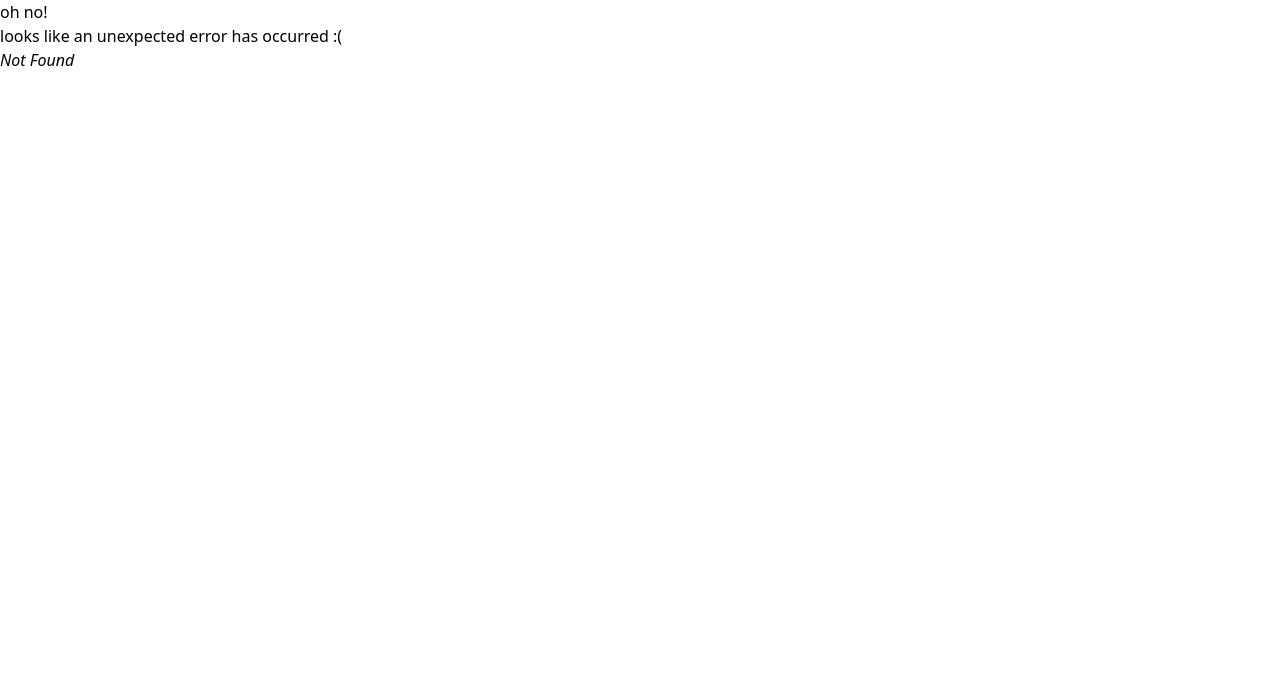
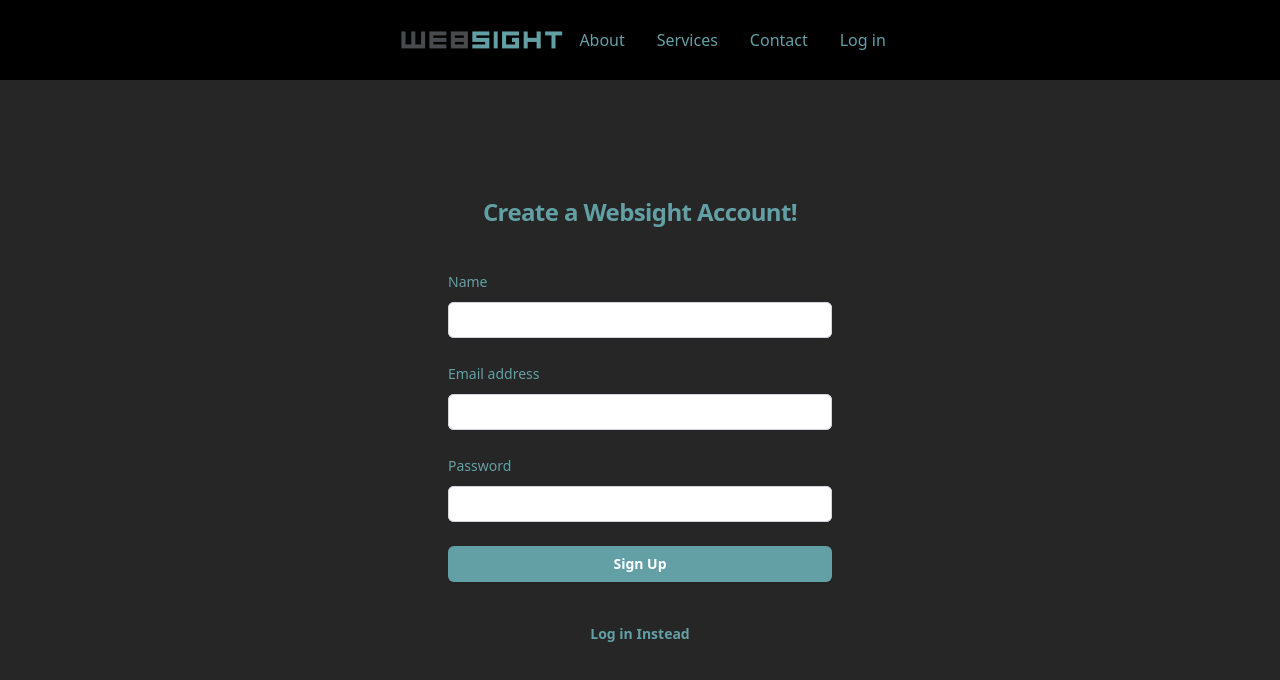
Before and after one commit to JoshON5/websight, a React (Vite) app in the folder client/: page /signup in a window 1280 px wide. Before the commit this address had no page. Shown: the top 680 px of the page. Built offline with nearby package versions, Linux system fonts and the light colour scheme.

Commit message:
commit to stash

```diff
--- a/client/src/components/ProjectForm/index.jsx
+++ b/client/src/components/ProjectForm/index.jsx
@@ -5,4 +5,4 @@
 // import { ADD_PROJECT } from '../../utils/mutations';
 // import { QUERY_PROJECTS } from '../../utils/queries';
 
-// import Auth from '../../utils/auth';
+import Auth from '../../utils/auth';
--- a/client/src/main.jsx
+++ b/client/src/main.jsx
@@ -3,7 +3,7 @@ import { createBrowserRouter, RouterProvider } from "react-router-dom";
 
 import App from './App.jsx'
 import Home from './pages/Home';
-// import Signup from './pages/Signup';
+import Signup from './pages/Signup';
 import Login from './pages/Login';
 import ProjectForm from './pages/ProjectForm';
 import ErrorPage from './pages/ErrorPage';
@@ -23,6 +23,10 @@ const router = createBrowserRouter([
         element: <Login />
       },
       {
+        path: '/signup',
+        element: <Signup />
+      },
+      {
         path: '/projectform',
         element: <ProjectForm />
       }
--- a/client/src/pages/Signup.jsx
+++ b/client/src/pages/Signup.jsx
@@ -0,0 +1,132 @@
+import { useState } from 'react';
+import { useMutation } from '@apollo/client';
+import { ADD_USER } from '../utils/mutations';
+import { Link } from 'react-router-dom';
+
+import Auth from '../utils/auth';
+
+const Signup = () => {
+  const [formState, setFormState] = useState({
+    name: '',
+    email: '',
+    password: '',
+  });
+  const [addUser, { error, data }] = useMutation(ADD_USER);
+
+  const handleChange = (event) => {
+    const { name, value } = event.target;
+
+    setFormState({
+      ...formState,
+      [name]: value,
+    });
+  };
+
+  const handleFormSubmit = async (event) => {
+    event.preventDefault();
+    console.log(formState);
+
+    try {
+      const { data } = await addUser({
+        variables: { ...formState },
+      });
+
+      Auth.login(data.addUser.token);
+    } catch (e) {
+      console.error(e);
+    }
+  };
+    return (
+
+        <div className="flex w-screen min-h-screen flex-1 flex-col justify-center px-6 py-12 lg:px-8 bg-neutral-800">
+        <div className="sm:mx-auto sm:w-full sm:max-w-sm">
+          <h2 className="mt-10 text-center text-2xl font-bold leading-9 tracking-tight text-webTeal">
+            Create a Websight Account!
+          </h2>
+        </div>
+
+        <div className="mt-10 sm:mx-auto sm:w-full sm:max-w-sm">
+        {data ? (
+              <p>
+                Success! You may now head{' '}
+                <Link to="/">back to the homepage.</Link>
+              </p>
+            ) : (
+          <form onSubmit={handleFormSubmit} className="space-y-6">
+
+          <div>
+              <label htmlFor="name" className="block text-sm font-medium leading-6 text-webTeal">
+                Name
+              </label>
+              <div className="mt-2">
+                <input
+                  name="name"
+                  type="name"
+                  autoComplete="name"
+                  value={formState.name}
+                  onChange={handleChange}
+                  className="block w-full rounded-md border-0 py-1.5 px-3 text-gray-900 shadow-sm ring-1 ring-inset ring-gray-300 placeholder:text-gray-400 focus:ring-2 focus:ring-inset focus:ring-webTeal sm:text-sm sm:leading-6"
+                />
+              </div>
+            </div>
+
+            <div>
+              <label htmlFor="email" className="block text-sm font-medium leading-6 text-webTeal">
+                Email address
+              </label>
+              <div className="mt-2">
+                <input
+                  name="email"
+                  type="email"
+                  autoComplete="email"
+                  value={formState.email}
+                  onChange={handleChange}
+                  className="block w-full rounded-md border-0 py-1.5 px-3 text-gray-900 shadow-sm ring-1 ring-inset ring-gray-300 placeholder:text-gray-400 focus:ring-2 focus:ring-inset focus:ring-webTeal sm:text-sm sm:leading-6"
+                />
+              </div>
+            </div>
+
+            <div>
+              <div className="flex items-center justify-between">
+                <label htmlFor="password" className="block text-sm font-medium leading-6 text-webTeal">
+                  Password
+                </label>
+              </div>
+              <div className="mt-2">
+                <input
+                  name="password"
+                  type="password"
+                  value={formState.password}
+                  onChange={handleChange}
+                  className="block w-full rounded-md border-0 py-1.5 px-3 text-gray-900 shadow-sm ring-1 ring-inset ring-gray-300 placeholder:text-gray-400 focus:ring-2 focus:ring-inset focus:ring-webTeal sm:text-sm sm:leading-6"
+                />
+              </div>
+            </div>
+
+            <div>
+              <button
+                type="submit"
+                className="flex w-full justify-center rounded-md bg-webTeal px-3 py-1.5 text-sm font-semibold leading-6 text-white shadow-sm hover:bg-webGrey focus-visible:outline focus-visible:outline-2 focus-visible:outline-offset-2 focus-visible:outline-gray-300"
+              >
+                Sign Up
+              </button>
+            </div>
+          </form>
+          )}
+            {error && (
+              <div className="my-3 p-3 bg-danger text-white">
+                {error.message}
+              </div>
+            )}
+
+          <p className="mt-10 text-center text-sm text-gray-500">
+            <a href="/login" className="font-semibold leading-6 text-webTeal hover:text-webGrey">
+              Log in Instead
+            </a>
+          </p>
+        </div>
+      </div>
+    )
+}
+
+export default Signup;
--- a/client/src/utils/auth.js
+++ b/client/src/utils/auth.js
@@ -1,4 +1,6 @@
-import decode from 'jwt-decode';
+import { jwtDecode } from 'jwt-decode';
+
+const decode = jwtDecode
 
 class AuthService {
   getProfile() {
--- a/client/src/utils/mutations.js
+++ b/client/src/utils/mutations.js
@@ -1,4 +1,6 @@
-export const LOGIN_USER = `#graphql
+import { gql } from '@apollo/client';
+
+export const LOGIN_USER = gql`
     mutation login($email: String!, $password: String!) {
         login(email: $email, password: $password) {
             token
@@ -10,7 +12,7 @@ export const LOGIN_USER = `#graphql
     }
 `;
 
-export const ADD_PROJECT = `#graphql
+export const ADD_PROJECT = gql`
   mutation addProject($userId: ID!, $name: String!, $features: [FeatureInput!]!) {
     addProject(userId: $userId, name: $name, features: $features) {
       id
@@ -23,14 +25,22 @@ export const ADD_PROJECT = `#graphql
   }
 `;
 
-export const ADD_USER = `#graphql
-mutation AddUser($name: String!, $email: String!, $password: String!, $role: String!) {
-  addUser(name: $name, email: $email, password: $password, role: $role) {
+export const ADD_USER = gql`
+  mutation addUser(
+    $name: String!
+    $email: String!
+    $password: String!
+    $role: String!
+  ) {
+  addUser(
+    name: $name
+    email: $email
+    password: $password
+    role: $role
+  ) {
     user {
-      id
+      _id
       name
-      email
-      role
     }
     token
   }
```
Also changed, not shown: 2 other files (tests, documents, lock files or other folders).
